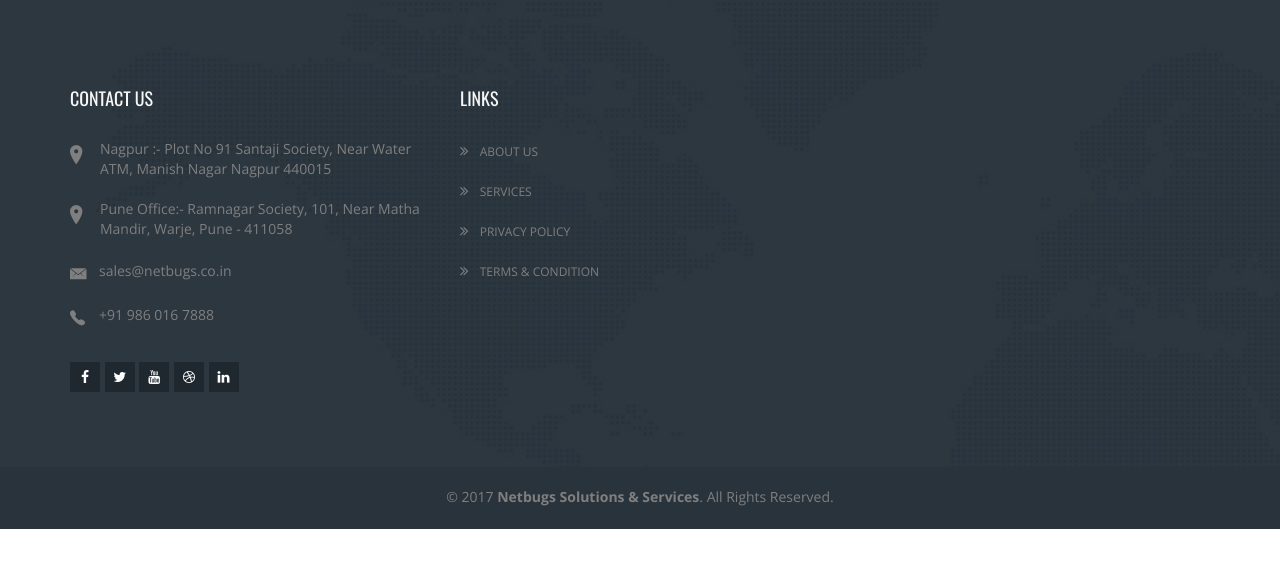
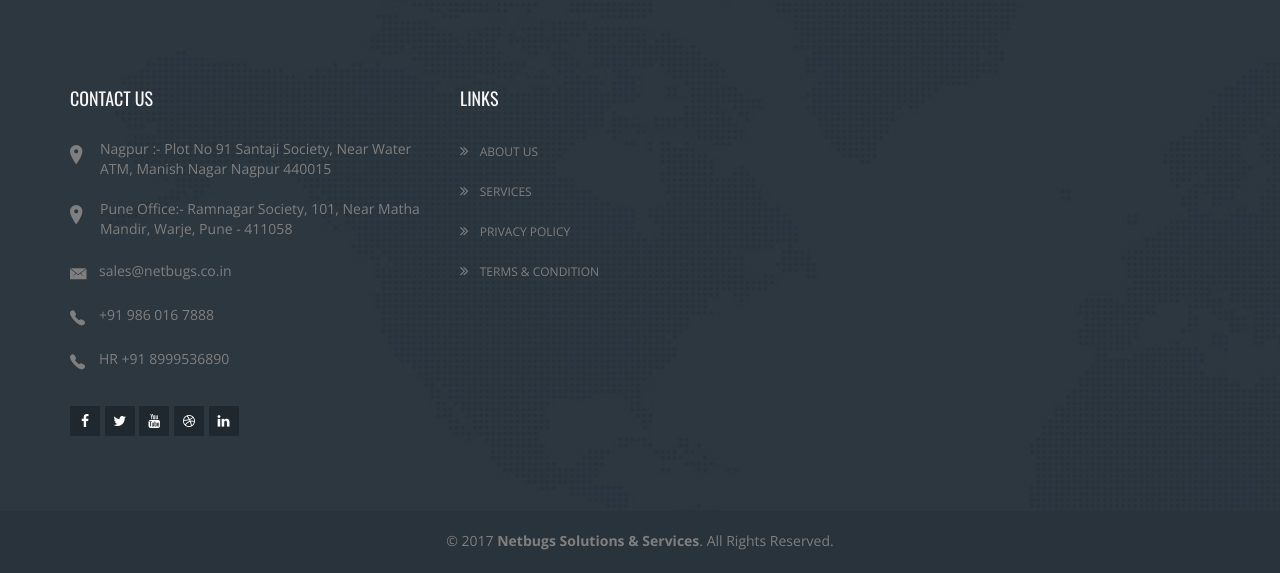
Before and after one commit to praful11/netbugs_website, a PHP site: page / in a window 1280 px wide. Shown: the part 3598-4171 px from the top of the page. Before the commit the page ends 4127 px from the top, so only its background shows below. Run offline with PHP 8.4, Linux system fonts and the light colour scheme; some libraries are stand-ins or nearby versions; some web fonts are replaced.

Commit message:
hr no added

```diff
--- a/about.php
+++ b/about.php
@@ -371,13 +371,13 @@
 								<li>
 									<a href="mailto:business@support.com"><i class="ion-ios-email fa-icons"></i>sales@netbugs.co.in</a>
 								</li>
+
 							    <li>
-									<a><i class="ion-ios-telephone fa-icons"></i>  <li>
                                     <a><i class="ion-ios-telephone fa-icons"></i> +91 84110 39209 </a>
                                 </li>
+
                                 <li>
                                    <a><i class="ion-ios-telephone fa-icons"></i> HR +91 8999536890 </a>
-                            </li></a>
                                 </li>
 							</ul>
 							<div class="icons-hover-black">
--- a/contact.php
+++ b/contact.php
@@ -183,6 +183,9 @@
 								<li>
 									<a><i class="ion-ios-telephone fa-icons"></i>+91 986 016 7888</a>
 								</li>
+								<li>
+                                   <a><i class="ion-ios-telephone fa-icons"></i> HR +91 8999536890 </a>
+                               </li>
 							</ul>
 							<div class="icons-hover-black">
 								<a href="javascript:avoid(0);"> <i class="fa fa-facebook"></i> </a><a href="javascript:avoid(0);"> <i class="fa fa-twitter"></i> </a><a href="javascript:avoid(0);"> <i class="fa fa-youtube"></i> </a><a href="javascript:avoid(0);"> <i class="fa fa-dribbble"></i> </a><a href="javascript:avoid(0);"> <i class="fa fa-linkedin"></i> </a>
--- a/graphics.php
+++ b/graphics.php
@@ -216,6 +216,9 @@
                             <li>
                                 <a><i class="ion-ios-telephone fa-icons"></i>+91 986 016 7888</a>
                             </li>
+                            <li>
+                                   <a><i class="ion-ios-telephone fa-icons"></i> HR +91 8999536890 </a>
+                             </li>
                         </ul>
                         <div class="icons-hover-black">
                             <a href="javascript:avoid(0);"> <i class="fa fa-facebook"></i> </a><a
--- a/index.php
+++ b/index.php
@@ -1001,6 +1001,9 @@
 								<li>
 									<a><i class="ion-ios-telephone fa-icons"></i>+91 986 016 7888</a>
 								</li>
+								<li>
+									<a><i class="ion-ios-telephone fa-icons"></i> HR +91 8999536890 </a>
+								</li>
 							</ul>
 							<div class="icons-hover-black">
 								<a href="javascript:avoid(0);"> <i class="fa fa-facebook"></i> </a><a href="javascript:avoid(0);"> <i class="fa fa-twitter"></i> </a><a href="javascript:avoid(0);"> <i class="fa fa-youtube"></i> </a><a href="javascript:avoid(0);"> <i class="fa fa-dribbble"></i> </a><a href="javascript:avoid(0);"> <i class="fa fa-linkedin"></i> </a>
--- a/mobile.php
+++ b/mobile.php
@@ -213,6 +213,9 @@
                             <li>
                                 <a><i class="ion-ios-telephone fa-icons"></i>+91 986 016 7888</a>
                             </li>
+                            <li>
+                                   <a><i class="ion-ios-telephone fa-icons"></i> HR +91 8999536890 </a>
+                             </li>
                         </ul>
                         <div class="icons-hover-black">
                             <a href="javascript:avoid(0);"> <i class="fa fa-facebook"></i> </a><a
--- a/products.php
+++ b/products.php
@@ -214,6 +214,10 @@
                             <li>
                                 <a><i class="ion-ios-telephone fa-icons"></i>+91 986 016 7888</a>
                             </li>
+
+                            <li>
+                                   <a><i class="ion-ios-telephone fa-icons"></i> HR +91 8999536890 </a>
+                             </li>
                         </ul>
                         <div class="icons-hover-black">
                             <a href="javascript:avoid(0);"> <i class="fa fa-facebook"></i> </a><a
--- a/seo_smo.php
+++ b/seo_smo.php
@@ -217,6 +217,9 @@
                             <li>
                                 <a><i class="ion-ios-telephone fa-icons"></i>+91 986 016 7888</a>
                             </li>
+                            <li>
+                                   <a><i class="ion-ios-telephone fa-icons"></i> HR +91 8999536890 </a>
+                             </li>
                         </ul>
                         <div class="icons-hover-black">
                             <a href="https://www.facebook.com/netbugssolution/"> <i class="fa fa-facebook"></i> </a><a
--- a/software.php
+++ b/software.php
@@ -214,6 +214,9 @@
                             <li>
                                 <a><i class="ion-ios-telephone fa-icons"></i>+91 986 016 7888</a>
                             </li>
+                            <li>
+                                   <a><i class="ion-ios-telephone fa-icons"></i> HR +91 8999536890 </a>
+                            </li>
                         </ul>
                         <div class="icons-hover-black">
                             <a href="https://www.facebook.com/netbugssolution/"> <i class="fa fa-facebook"></i> </a><a
--- a/web.php
+++ b/web.php
@@ -217,6 +217,9 @@
                                 <li>
                                     <a><i class="ion-ios-telephone fa-icons"></i>+91 986 016 7888</a>
                                 </li>
+                                <li>
+                                   <a><i class="ion-ios-telephone fa-icons"></i> HR +91 8999536890 </a>
+                               </li>
                             </ul>
                             <div class="icons-hover-black">
                                 <a href="https://www.facebook.com/netbugssolution/"> <i class="fa fa-facebook"></i> </a><a href="https://twitter.com/NetbugsSolution">
```
Also changed, not shown: contact.html (+7 -6 lines). Lines whose indentation alone changed are shown as unchanged.
